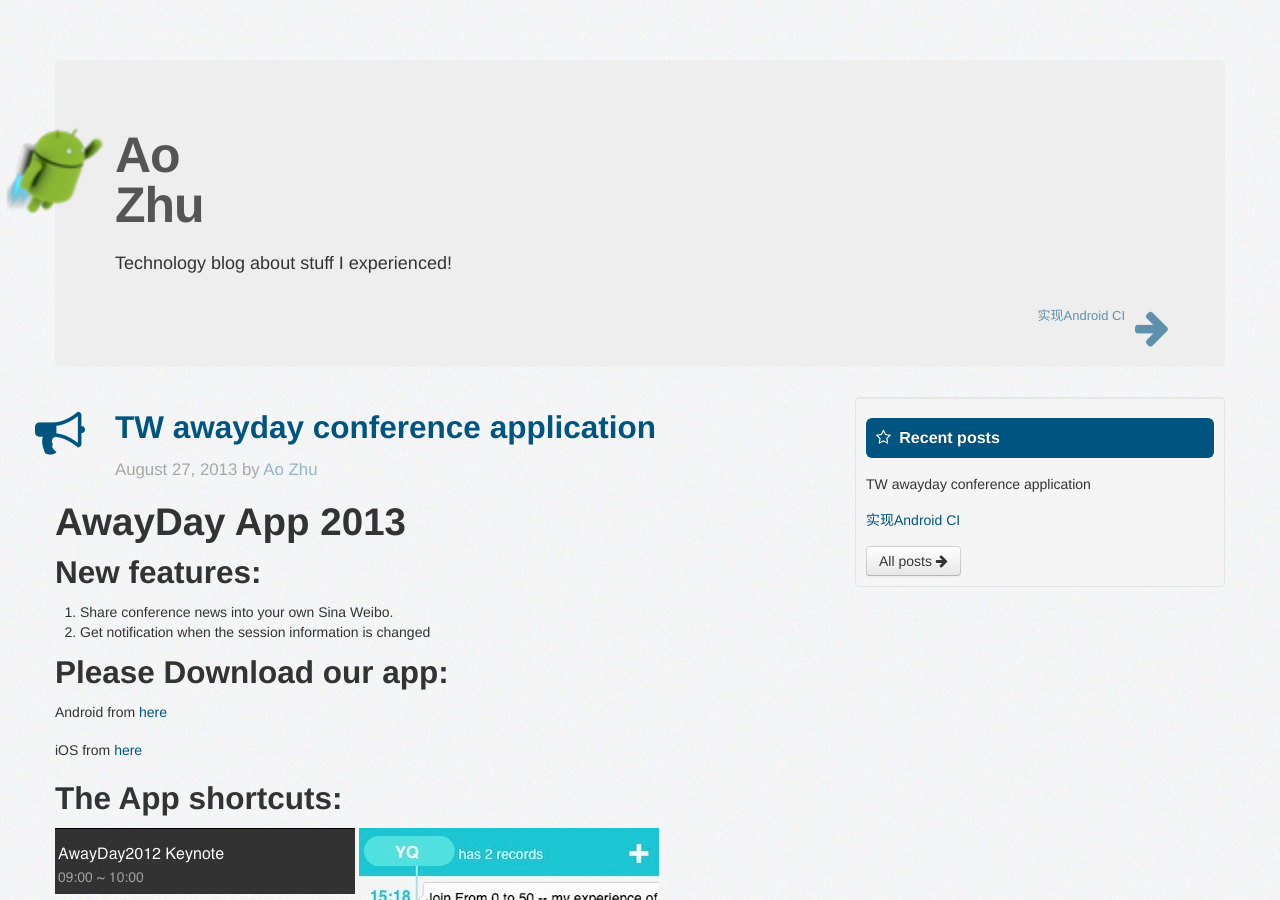
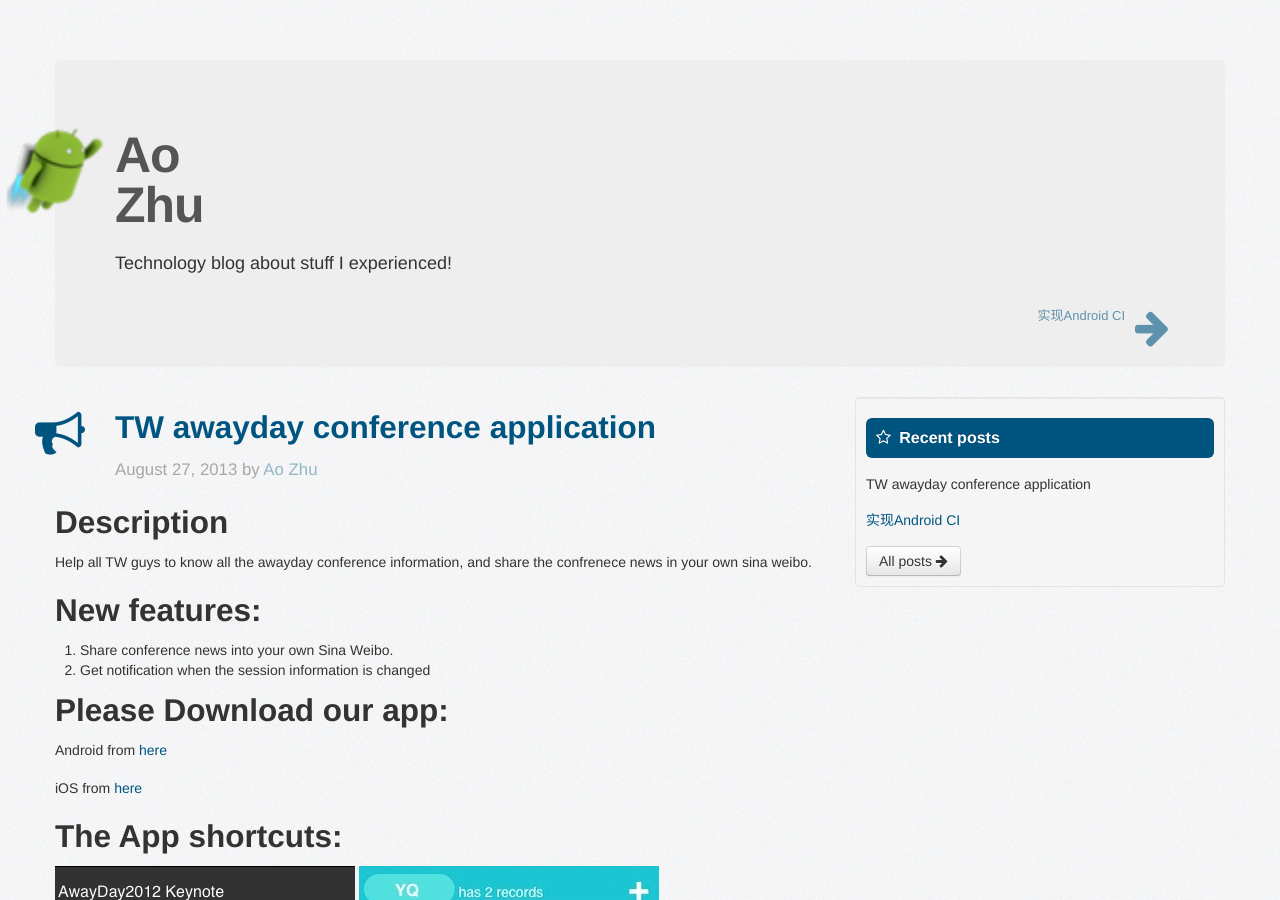
Before and after one commit to zhuao/zhuao.github.com, a Jekyll site: the page built from _posts/2013-08-27-release_awayday_app.md, in a window 1280 px wide and 900 px high. Built offline with Jekyll 4.4.1, drawn with Linux system fonts in a browser that asks for light colours; nearby versions of some CDN libraries; Markdown is read by kramdown in place of the engine named in the settings.

Commit message:
[zhuao]update download link for awayday app

```diff
--- a/_posts/2013-08-27-release_awayday_app.md
+++ b/_posts/2013-08-27-release_awayday_app.md
@@ -8,14 +8,16 @@
 
 ---
 
-# AwayDay App 2013
+## Description
+
+Help all TW guys to know all the awayday conference information, and share the confrenece news in your own sina weibo.
 
 ## New features:
 1. Share conference news into your own Sina Weibo.
 2. Get notification when the session information is changed
 
 ## Please Download our app:
-Android from [here](http://ieat.thoughtworks.biz:8000/TW-Conference-2012-release.apk)
+Android from [here](http://awayday.thoughtworkers.org/AwayDay-release.apk)
 
 iOS from [here](itms-services://?action=download-manifest&url=http://awayday.thoughtworkers.org/AwayDay2012.plist)
 
```
